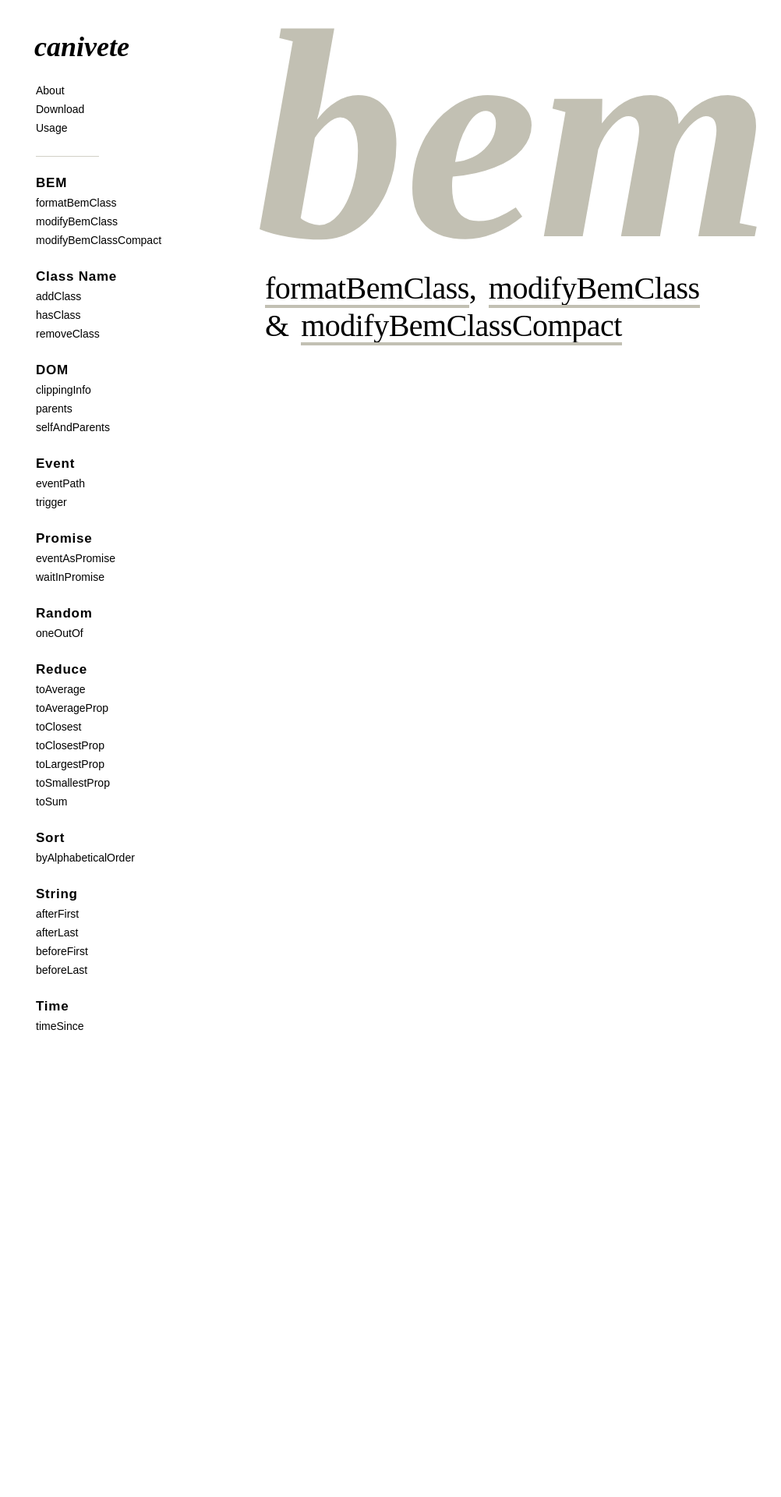
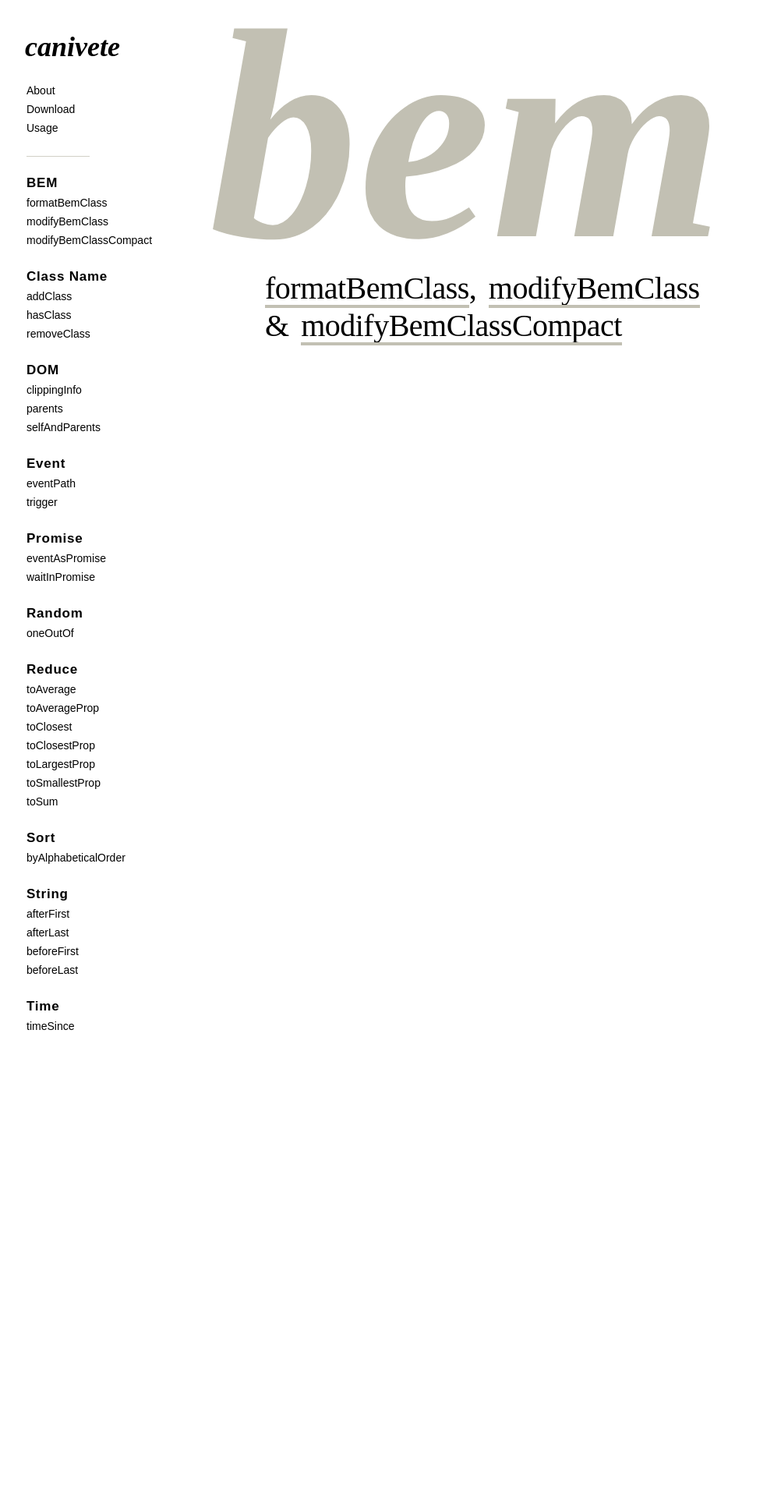
Before and after one commit to leofavre/canivete, a Jekyll site: the page built from docs/index.md, in a window 1280 px wide. Shown: the top 1920 px of the page at 78% size, without its empty margins (2-1004 px from the left). Built offline with Jekyll 4.4.1, drawn with Linux system fonts in a browser that asks for light colours; some web fonts are replaced.

Commit message:
menu position fixed

```diff
--- a/docs/_sass/_content.scss
+++ b/docs/_sass/_content.scss
@@ -1,15 +1,17 @@
 .content {
-	padding: 0 $grid ($grid * 2) ($grid * 2);
+	padding: 0 ($grid * 2) ($grid * 2) (6rem + $grid * 2);
 	overflow-x: hidden;
 	overflow-y: auto;
 	line-height: $grid;
 	-webkit-overflow-scrolling: touch;
 	box-sizing: border-box;
 
-	width: calc(#{$full-content-width} + ((100% - #{$full-content-width}) / 2));
+	width: calc(#{6rem + $full-content-width} + ((100% - #{$full-content-width}) / 2));
 	flex-basis: auto;
 	flex-grow: 0;
 	flex-shrink: 1;
+
+	margin-left: 14.375rem - 3rem;
 
 	// background-position: 0.3125rem 0;
 	// background-size: $grid $grid;
@@ -23,21 +25,7 @@
 	h2 {
 		position: relative;
 		top: 0;
-		left: -0.75rem;
-		margin: 70vh 0 0;
-		padding: ($grid + 1.875rem) 0 1.125rem;
-		font-size: ($grid * 8);
-		font-family: "Acropolis A", "Acropolis B";
-		font-style: italic;
-		font-weight: 800;
-		color: $light-grey;
-		text-transform: lowercase;
-		line-height: ($grid * 6);
-
-
-		position: relative;
-		top: 0;
-		left: -0.75rem;
+		left: ($grid * -3);
 		margin: 70vh 0 0;
 		padding: 3.375rem 0 1.125rem;
 		font-size: 24rem;
@@ -85,12 +73,12 @@
 		font-size: 2rem;
 		line-height: ($grid * 2);
 		background: $light-grey;
-		margin: ($grid * 8) ($grid * -1) ($grid * 2) ($grid * -2);
+		margin: ($grid * 8) ($grid * -2) ($grid * 2) ($grid * -2);
 	}
 
 	h3 a {
 		display: block;
-		padding: (0.875rem + $grid) $grid (0.625rem + $grid) ($grid * 2);
+		padding: (0.875rem + $grid) ($grid * 2) (0.625rem + $grid) ($grid * 2);
 
 		@media only screen and (min-width: 1400px) {
 			padding-top: 42px;
@@ -209,7 +197,7 @@
 	pre {
 		background-color: rgba(#272822, 1);
 		color: #f8f8f2;
-		margin: $grid ($grid * -1) ($grid * 2) ($grid * -2);
+		margin: $grid ($grid * -2) ($grid * 2) ($grid * -2);
 		padding: 3.5rem $grid 2.5rem ($grid * 2);
 		line-height: $grid;
 		overflow: auto;
--- a/docs/_sass/_nav.scss
+++ b/docs/_sass/_nav.scss
@@ -1,16 +1,13 @@
 .nav {
-	position: relative;
+	position: fixed;
+	top: 0;
+	left: 0;
 	margin: 0;
-	padding: $grid ($grid * 2) $grid ($grid * 2);
-	height: auto;
-	// box-shadow: 0 0 0.5rem rgba(#000, 0.3);
+	padding: $grid ($grid * 1.5) $grid ($grid * 1.5);
+	height: 100%;
 	box-sizing: border-box;
 
-	flex-basis: auto;
-	flex-grow: 0;
-	flex-shrink: 1;
 	min-width: 14.375rem;
-	min-width: min-content;
 
 	display: flex;
 	flex-flow: row wrap;
--- a/docs/_sass/_page.scss
+++ b/docs/_sass/_page.scss
@@ -22,7 +22,7 @@
 
 	display: flex;
 	flex-flow: row nowrap;
-	justify-content: space-between;
+	justify-content: flex-end;
 
 	flex: 1 1 auto;
 }
```
Also changed, not shown: 1 other file.
